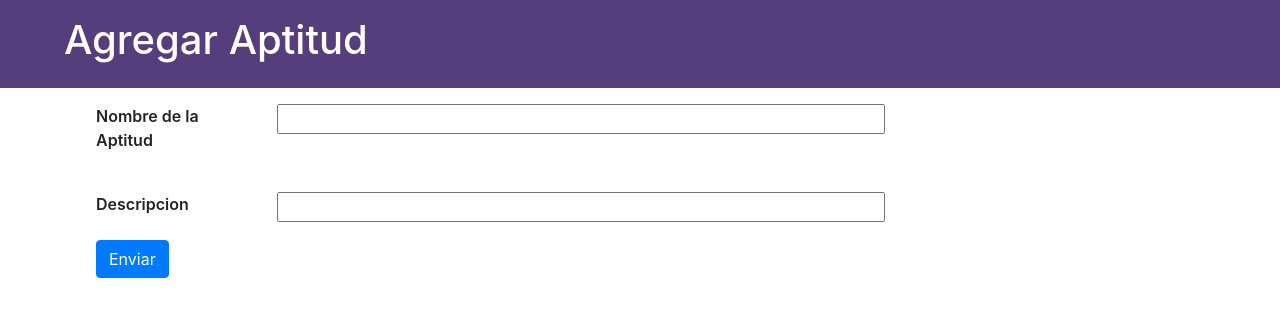
After one commit to Arias-cyber/Capital_Humano, a Flask app: page /aptitudes/agregarAptitud in a window 1280 px wide; the page is wider, and only the part inside the window is pictured. The commit adds this page. Shown: the top 317 px of that part. Run offline with Flask 2, Linux system fonts and the light colour scheme; some libraries are stand-ins or nearby versions.

Commit message:
Creado todo el CRUD para aptitud

```diff
--- a/CapitalHumanoFlask/app.py
+++ b/CapitalHumanoFlask/app.py
@@ -5,8 +5,8 @@ from flask_migrate import Migrate
 from werkzeug.utils import redirect, secure_filename
 
 from database import db
-from forms import EmpleadoForm, SindicatoForm, ObraSocialForm, ChoiceSindForm, ChoiceOSForm
-from models import Empleado, Img, Sindicato, ObraSocial
+from forms import EmpleadoForm, SindicatoForm, ObraSocialForm, ChoiceSindForm, ChoiceOSForm, AptitudForm
+from models import Empleado, Img, Sindicato, ObraSocial, Aptitud
 
 app = Flask(__name__)
 
@@ -78,20 +78,21 @@ def ver_detalle(legajo):
 
 @app.route('/agregar', methods=['GET','POST'])
 def agregar():
-
-
     empleado = Empleado()
     empleadoForm = EmpleadoForm(obj=empleado) #indico el modelo a que asociado
+    print('Esto es antes del if')
     if request.method == 'POST':
         if empleadoForm.validate_on_submit():
            empleadoForm.populate_obj(empleado)
            app.logger.debug(f'empleado a insertar: {empleado}')
            #Insertamos el nuevo registro
            db.session.add(empleado)
-
            db.session.commit()
            return redirect(url_for('inicio'))
     return render_template('agregar.html', forma = empleadoForm)
+
+
+
 
 @app.route('/editar/<int:legajo>', methods=['POST','GET'])
 def editar(legajo):
@@ -255,3 +256,53 @@ def selectSind(legajo):
           return "<h1>Cargado con exito</h1>"
 
     return render_template('pruebaSelect.html', form=form)
+
+
+#Todo sobre aptitudes
+### Llegue a la conclusion de que se debe cambiar la relacion entre aptitud y empleado a una de muchos a muchos
+
+@app.route('/aptitudes/agregarAptitud',methods=['GET','POST'])
+def cargar_aptitud():
+    aptitud = Aptitud()
+    aptitudForm= AptitudForm(obj=aptitud)
+    if request.method == 'POST':
+        if aptitudForm.validate_on_submit():
+            aptitudForm.populate_obj(aptitud)
+            app.logger.debug(f'Aptitud a cargar: {aptitud}')
+            db.session.add(aptitud)
+            db.session.commit()
+            return redirect(url_for('listadoDeAptitudes'))
+    return render_template('agregarAptitud.html',form = AptitudForm())
+
+
+
+
+@app.route('/aptitudes/editarAptitud/<int:id>', methods=['POST','GET'])
+def editarAptitud(id):
+    aptitud = Aptitud.query.get_or_404(id)
+    aptitudForma = AptitudForm(obj=aptitud)
+    if request.method == 'POST':
+        if aptitudForma.validate_on_submit():
+            aptitudForma.populate_obj(aptitud)
+            app.logger.debug(f'Aptitud a actualizar: {aptitud}')
+            db.session.commit()
+            return redirect(url_for('listadoDeAptitudes'))
+    return render_template('editarAptitud.html', form = aptitudForma)
+
+
+@app.route('/aptitudes/listarAptitudes')
+def listadoDeAptitudes():
+    aptitudes = Aptitud.query.all()
+    total_aptitudes = Aptitud.query.count()
+    app.logger.debug(f'Listado aptitudes: {aptitudes}')
+    app.logger.debug(f'Total Empleados: {total_aptitudes}')
+    return  render_template('listarAptitudes.html', aptitudes= aptitudes, total_aptitudes= total_aptitudes)
+
+
+@app.route('/aptitudes/eliminar/<int:id>')
+def eliminarAptitud(id):
+    aptitud = Aptitud.query.get_or_404(id)
+    app.logger.debug(f'Aptitud a eliminar: {aptitud}')
+    db.session.delete(aptitud)
+    db.session.commit()
+    return redirect(url_for('listadoDeAptitudes'))
--- a/CapitalHumanoFlask/forms.py
+++ b/CapitalHumanoFlask/forms.py
@@ -3,11 +3,11 @@ from wtforms import IntegerField, StringField, SubmitField, DateTimeField, FileF
 from wtforms.validators import DataRequired
 from wtforms_sqlalchemy.fields import QuerySelectField
 
-from models import Sindicato, ObraSocial
+from models import Sindicato, ObraSocial, Aptitud, Formacion_Academica
 
 
 class EmpleadoForm(FlaskForm):
-    dni = IntegerField('Dni')
+    dni = IntegerField('DNI')
     legajo = IntegerField('Legajo')
     telefono = IntegerField('Telefono')
     nombre = StringField('Nombre', validators=[DataRequired()])
@@ -55,3 +55,25 @@ class ChoiceSindForm(FlaskForm):
 
 class ChoiceOSForm(FlaskForm):
     optos = QuerySelectField(query_factory=obra_query, allow_blank=False, get_label='nombre')
+
+
+
+
+class AptitudForm(FlaskForm):
+    aptitud = StringField("Nombre de la Aptitud")
+    descripcion = StringField("Descripcion")
+    enviar = SubmitField('Enviar')
+
+class FormacionForm(FlaskForm):
+    titulo = StringField("Titulo")
+    descripcion = StringField("Descripcion")
+    institucion= StringField("Institucion")
+    enviar = SubmitField('Enviar')
+
+
+
+def sindicato_query():
+    return Aptitud.query
+
+def obra_query():
+    return Formacion_Academica.query
--- a/CapitalHumanoFlask/models.py
+++ b/CapitalHumanoFlask/models.py
@@ -31,6 +31,8 @@ class Empleado(db.Model):
     #syndicate = relationship("Sindicato")
     suscripcion = db.relationship('Sindicato', secondary=subs, backref=db.backref('subscribers', lazy='dynamic'))
     suscription = db.relationship('ObraSocial', secondary=subsc, backref=db.backref('subscriber', lazy='dynamic'))
+    formaciones_academicas= db.relationship('Formacion_Academica',backref='emp',lazy=True)
+    aptitudes = db.relationship('Aptitud',backref='emp',lazy=True)
 
 
     def __str__(self):
@@ -72,3 +74,19 @@ class ObraSocial(db.Model):
     cuit = db.Column(db.BigInteger)
     telefono = db.Column(db.BigInteger)
     domicilio = db.Column(db.String(250))
+
+
+class Formacion_Academica(db.Model):
+    __tablename__ = 'formacion_academica'
+    id = db.Column(db.Integer, primary_key = True)
+    titulo = db.Column(db.String(250))
+    descripcion = db.Column(db.String(250))
+    institucion = db.Column(db.String(45))
+    empleado_dni= db.Column(db.Integer, db.ForeignKey('emp.legajo'),nullable=True)
+
+class Aptitud(db.Model):
+    __tablename__ = 'aptitud'
+    id = db.Column(db.Integer, primary_key = True)
+    aptitud = db.Column(db.String(250))
+    descripcion = db.Column(db.String(250))
+    empleado_dni= db.Column(db.Integer, db.ForeignKey('emp.legajo'),nullable=True)
--- a/CapitalHumanoFlask/templates/agregar.html
+++ b/CapitalHumanoFlask/templates/agregar.html
@@ -103,6 +103,8 @@
         </form>
 
     </div>
+
+
     <script src="https://ajax.googleapis.com/ajax/libs/jquery/3.2.1/jquery.min.js"></script>
     <script src=https://stackpath.bootstrapcdn.com/bootstrap/4.5.2/js/bootstrap.min.js></script>
 </body>
--- /dev/null
+++ b/CapitalHumanoFlask/templates/agregarAptitud.html
@@ -0,0 +1,62 @@
+<!DOCTYPE html>
+<html lang="en">
+
+<head>
+    <meta charset="UTF-8">
+    <meta name="viewport" content="width=device-width, initial-scale=1.0">
+    <title>Agregar aptitud</title>
+    <link rel="shortcut icon"
+        href="https://www.flaticon.com/svg/vstatic/svg/1828/1828919.svg?token=exp=1612039882~hmac=b93d03f18a17792b2835c72a3e08a377"
+        type="image/x-icon">
+    <link rel="stylesheet" href="https://stackpath.bootstrapcdn.com/bootstrap/4.5.2/css/bootstrap.min.css">
+</head>
+
+<body>
+
+
+    <div class="container-fluid">
+        <div>
+            <div class='row' style="background-color: #563d7c;">
+                <h1 class="col-12 p-3 ml-5 text-white">
+                    Agregar Aptitud
+                </h1>
+            </div>
+        </div>
+        <form method="POST">
+            {{form.csrf_token}}
+
+
+            <div class="row">
+                <div class="col-2 p-3 ml-5 pl-5 control-label" style="font-weight: 600;">
+                    {{form.aptitud.label}} </div>
+                <div class="col-6 p-3">{{form.aptitud(class='col-12')}}</div>
+            </div>
+
+
+            <div class="row">
+                <div class="col-2 p-3 ml-5 pl-5" style="font-weight: 600;">{{form.descripcion.label}}</div>
+                <div class="col-6 p-3"> {{form.descripcion(class="col-12")}}</div>
+            </div>
+
+            <div class="row">
+                <div class="col-12 ml-5 pl-5" style="font-weight: 600;">
+                    {{form.enviar(class="btn btn-primary")}}
+                </div>
+            </div>
+
+
+        </form>
+
+
+
+
+    </div>
+
+
+
+    <script src="https://ajax.googleapis.com/ajax/libs/jquery/3.2.1/jquery.min.js"></script>
+    <script src=https://stackpath.bootstrapcdn.com/bootstrap/4.5.2/js/bootstrap.min.js></script>
+
+</body>
+
+</html>
```
Also changed, not shown: CapitalHumanoFlask/templates/editarAptitud.html (added, +62 -0 lines), CapitalHumanoFlask/templates/listarAptitudes.html (added, +57 -0 lines).
